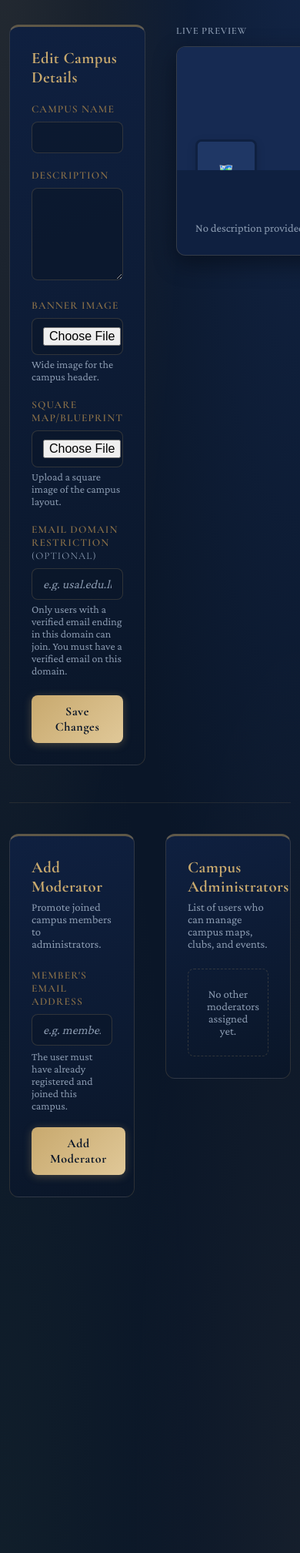
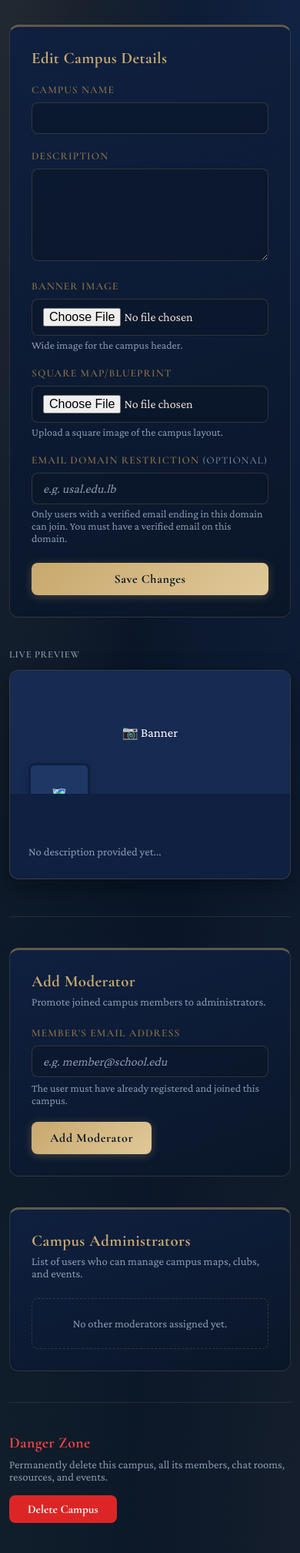
Before and after one commit to HusseinMayla/CampusNexus, a Python web app: template app/templates/main/campus_settings.html in a window 390 px wide. Shown: the part 144-2161 px from the top of the page at 77% size. Run offline with Jinja, Linux system fonts and the light colour scheme; the template is opened without the code that fills it, so the values that code supplies are empty.

Commit message:
fixed responsive, added delete button  & fixed existing one

```diff
--- a/app/templates/main/campus_settings.html
+++ b/app/templates/main/campus_settings.html
@@ -1,6 +1,17 @@
 {% extends "base.html" %}
 
 {% block title %}Campus Settings - {{ campus.name }}{% endblock %}
+
+{% block extra_css %}
+<style>
+.cs-top-grid    { display: grid; grid-template-columns: 1fr 400px; gap: 40px; align-items: start; margin-bottom: 48px; }
+.cs-bottom-grid { display: grid; grid-template-columns: 1fr 1fr; gap: 40px; align-items: start; }
+@media (max-width: 768px) {
+    .cs-top-grid    { grid-template-columns: 1fr; }
+    .cs-bottom-grid { grid-template-columns: 1fr; }
+}
+</style>
+{% endblock %}
 
 {% block content %}
 <div class="base-container">
@@ -17,7 +28,7 @@
         {% endif %}
     {% endwith %}
 
-    <div style="display: grid; grid-template-columns: 1fr 400px; gap: 40px; align-items: start; margin-bottom: 48px;">
+    <div class="cs-top-grid">
         <div class="base-form-side">
             <div class="base-card" style="padding: 28px;">
                 <h3 style="margin-top: 0; margin-bottom: 20px; font-size: 1.3rem;">Edit Campus Details</h3>
@@ -89,7 +100,7 @@
     <!-- Divider -->
     <div style="margin: 40px 0; border-bottom: 1px solid var(--base-border-color); opacity: 0.6;"></div>
 
-    <div style="display: grid; grid-template-columns: 1fr 1fr; gap: 40px; align-items: start;">
+    <div class="cs-bottom-grid">
         <!-- Add Moderator -->
         <div class="base-card" style="padding: 28px;">
             <h3 style="margin-top: 0; margin-bottom: 6px; font-size: 1.3rem;">Add Moderator</h3>
@@ -160,7 +171,35 @@
             </div>
         </div>
     </div>
+
+    <!-- Divider -->
+    <div style="margin: 40px 0; border-bottom: 1px solid var(--base-border-color); opacity: 0.6;"></div>
+
+    <!-- Danger Zone -->
+    <div style="margin-bottom: 48px;">
+        <h3 style="color: #ef4444; margin-bottom: 8px;">Danger Zone</h3>
+        <p style="color: var(--base-text-muted); font-size: 0.92rem; margin-bottom: 16px;">Permanently delete this campus, all its members, chat rooms, resources, and events.</p>
+        <button onclick="document.getElementById('deleteCampusOverlay').style.display='flex'"
+                style="padding:9px 24px;background:#dc2626;border:none;border-radius:8px;color:#fff;font-family:var(--font-display);font-weight:700;cursor:pointer;font-size:0.95rem;">
+            Delete Campus
+        </button>
+    </div>
 </div>
+
+<div id="deleteCampusOverlay" style="display:none;position:fixed;inset:0;background:rgba(0,0,0,0.6);z-index:1000;align-items:center;justify-content:center;">
+    <div style="background:var(--base-card-bg);border:1px solid var(--base-border-color);border-radius:14px;padding:32px 28px;max-width:340px;width:90%;text-align:center;">
+        <h3 style="margin:0 0 10px;font-family:var(--font-display);">Delete {{ campus.name }}?</h3>
+        <p style="color:var(--base-text-muted);margin:0 0 24px;font-size:0.95rem;">This will permanently remove the campus and all its data for everyone.</p>
+        <div style="display:flex;gap:10px;justify-content:center;">
+            <button onclick="document.getElementById('deleteCampusForm').submit()"
+                    style="padding:9px 24px;background:#dc2626;border:none;border-radius:8px;color:#fff;font-family:var(--font-display);font-weight:700;cursor:pointer;">Delete</button>
+            <button onclick="document.getElementById('deleteCampusOverlay').style.display='none'"
+                    style="padding:9px 24px;background:none;border:1.5px solid var(--base-border-color);border-radius:8px;color:var(--base-text-muted);font-family:var(--font-display);font-weight:700;cursor:pointer;">Cancel</button>
+        </div>
+    </div>
+</div>
+<form id="deleteCampusForm" action="{{ url_for('main.delete_campus', campus_id=campus.id) }}" method="POST" style="display:none;"></form>
+
 {% endblock %}
 
 {% block extra_js %}
```
Also changed, not shown: 1 other file.
